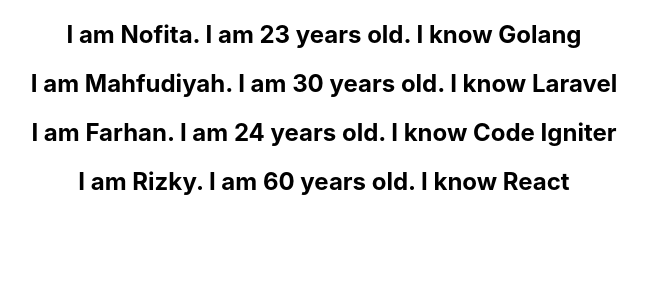
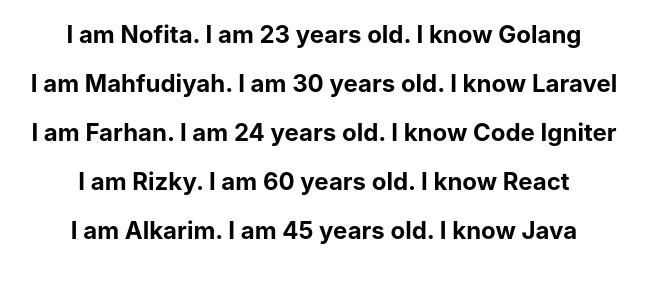
Before and after one commit to nofitamhfdyh/react-app, a React (Create React App) app: page / in a window 1280 px wide. Shown: the top 300 px of the page, without its empty margins (316-964 px from the left). Built offline with nearby package versions, Linux system fonts and the light colour scheme.

Commit message:
Lists and Keys (1)

```diff
--- a/src/components/NameList.js
+++ b/src/components/NameList.js
@@ -30,10 +30,15 @@
                         name: 'Rizky',
                         age:60,
                         skill:'React'
+                },{
+                        id:5,
+                        name: 'Alkarim',
+                        age:45,
+                        skill:'Java'
                 }
         ]
 
-        const personList = persons.map(persons => <Person persons={persons}> </Person>)
+        const personList = persons.map(persons => <Person key={persons.id} persons={persons}> </Person>) //key -> yang penting unik, bisa pake id dan nama. jika nama, harus dipastikan kalau benar" tidak ada yang sama
         return <div>{personList}</div>
 }
 
```
